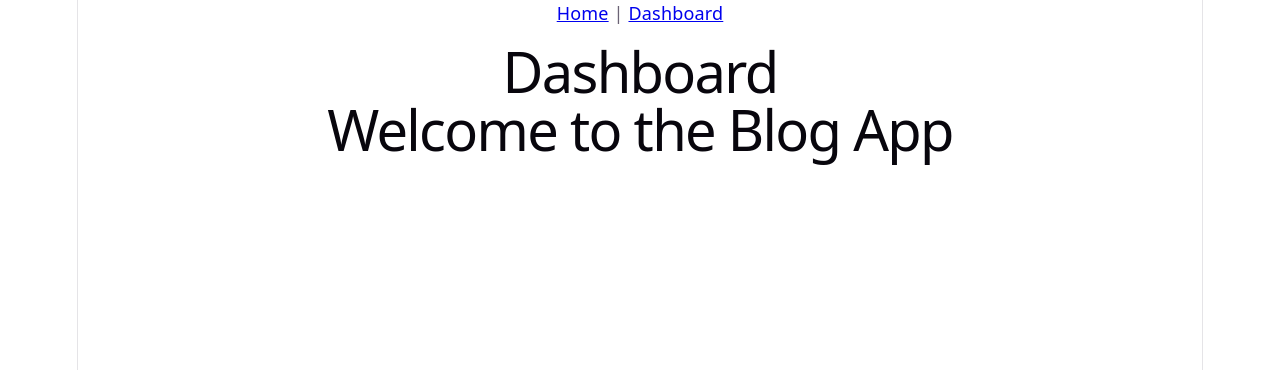
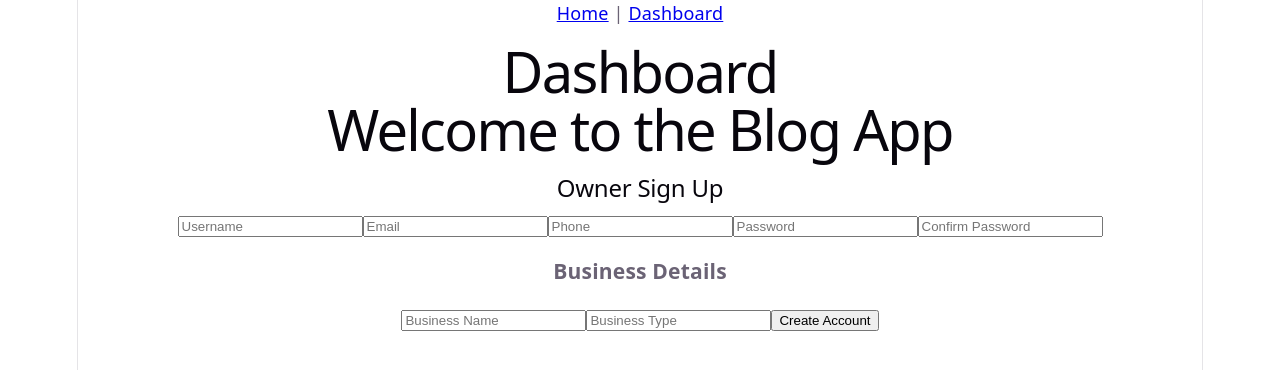
Before and after one commit to HusainAlmajed/Project-4-FrontEnd, a React (Vite) app: page /sign-up/owner in a window 1280 px wide. Shown: the top 370 px of the page. Built offline with nearby package versions, Linux system fonts and the light colour scheme; no server answers.

Commit message:
created the owner sign up form

```diff
--- a/src/App.jsx
+++ b/src/App.jsx
@@ -1,5 +1,6 @@
 import Nav from "./components/Nav"
 import CustomerSignUpForm from "./components/CustomerSignUp"
+import OwnerSignUpForm from "./components/OwnerSignUp"
 import './App.css'
 import { Routes, Route, useNavigate } from "react-router"
 import { useState, useEffect } from "react"
@@ -27,7 +28,7 @@ const App = () => {
       <Routes>
         <Route path="/sign-up/customer" element={<CustomerSignUpForm />}/>
 
-        {/* <Route path="/sign-up/owner" element={<OwnerSignUpForm />}/> */}
+        <Route path="/sign-up/owner" element={<OwnerSignUpForm />}/>
 
         {/* <Route path="/sign-in" element={<SignInForm />}/> */}
       </Routes>
--- a/src/components/OwnerSignUp.jsx
+++ b/src/components/OwnerSignUp.jsx
@@ -0,0 +1,148 @@
+import { useState } from "react";
+import { ownerSignUp } from "../services/authServices";
+import { useNavigate } from "react-router";
+
+
+const OwnerSignUpForm = (props) => {
+    const navigate = useNavigate()
+
+    const initialState = {
+        username: '',
+        password: '',
+        confirmPassword: '',
+        email: '',
+        phone: '',
+
+        name: '',
+        type: '',
+    }
+
+
+    const [formData, setFormData] = useState(initialState)
+    const [message, setMessage] = useState('')
+
+    const handleChange = (event) => {
+        setFormData({ ...formData, [event.target.name]: event.target.value })
+    }
+
+    const validatePassword = (password) => {
+        if (password.length < 8) {
+            return "Password must be at least 8 characters."
+        }
+
+        if (!/[A-Z]/.test(password)) {
+            return "Password must contain at least one uppercase letter."
+        }
+
+        if (!/[a-z]/.test(password)) {
+            return "Password must contain at least one lowercase letter."
+        }
+
+        if (!/[0-9]/.test(password)) {
+            return "Password must contain at least one number."
+        }
+
+        if (!/[!@#$%^&*]/.test(password)) {
+            return "Password must contain at least one special character."
+        }
+
+        return ""
+    }
+
+    const handleSubmit = async (event) => {
+        event.preventDefault()
+
+        const passwordError = validatePassword(formData.password)
+        if (passwordError) {
+            setMessage(passwordError)
+            return
+        }
+
+        if (formData.password !== formData.confirmPassword) {
+            setMessage("Passwords do not match. ")
+            return
+        }
+
+        try {
+            const { confirmPassword, ...ownerData } = formData
+
+            const data = await ownerSignUp(ownerData)
+
+            localStorage.setItem("token", data.token)
+            setMessage("Owner account created successfully!")
+        } catch (error) {
+            setMessage(error.message)
+        }
+    }
+
+
+    return (
+        <form onSubmit={handleSubmit}>
+
+            <h2>Owner Sign Up</h2>
+
+            <input
+                name="username"
+                placeholder="Username"
+                value={formData.username}
+                onChange={handleChange}
+            />
+
+            <input
+                name="email"
+                type="email"
+                placeholder="Email"
+                value={formData.email}
+                onChange={handleChange}
+            />
+
+            <input
+                name="phone"
+                placeholder="Phone"
+                value={formData.phone}
+                onChange={handleChange}
+            />
+
+            <input
+                name="password"
+                type="password"
+                placeholder="Password"
+                value={formData.password}
+                onChange={handleChange}
+            />
+
+            <input
+                name="confirmPassword"
+                type="password"
+                placeholder="Confirm Password"
+                value={formData.confirmPassword}
+                onChange={handleChange}
+            />
+
+            <h3>Business Details</h3>
+
+            <input
+                name="name"
+                placeholder="Business Name"
+                value={formData.name}
+                onChange={handleChange}
+            />
+
+            <input
+                name="type"
+                placeholder="Business Type"
+                value={formData.type}
+                onChange={handleChange}
+            />
+
+            <button type="submit">
+                Create Account
+            </button>
+
+            {message && <p>{message}</p>}
+
+        </form>
+    )
+
+}
+export default OwnerSignUpForm
```
